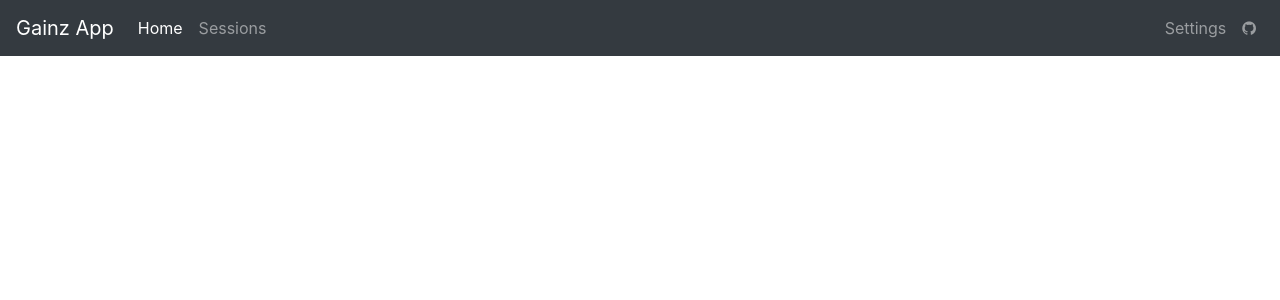
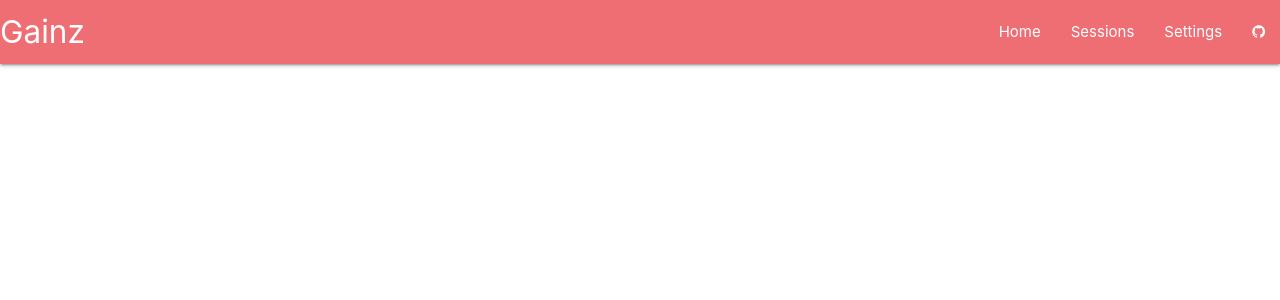
Before and after one commit to jandrew89/gainz-client, an Angular app: page /home in a window 1280 px wide. Shown: the top 300 px of the page. Built offline with nearby package versions, Linux system fonts and the light colour scheme.

Commit message:
updates to cards selects and dates

```diff
--- a/angular.json
+++ b/angular.json
@@ -25,9 +25,13 @@
             ],
             "styles": [
               "src/styles.css",
-              "node_modules/ngx-toastr/toastr.css"
+              "node_modules/ngx-toastr/toastr.css",
+              "node_modules/materialize-css/dist/css/materialize.css"
             ],
-            "scripts": []
+            "scripts": [
+              "node_modules/jquery/dist/jquery.js",
+              "node_modules/hammerjs/hammer.js",
+              "node_modules/materialize-css/dist/js/materialize.js"]
           },
           "configurations": {
             "production": {
--- a/package.json
+++ b/package.json
@@ -20,8 +20,11 @@
     "@angular/platform-browser-dynamic": "~8.2.14",
     "@angular/router": "~8.2.14",
     "@ng-bootstrap/ng-bootstrap": "^5.1.4",
-    "bootstrap": "^4.4.1",
+    "angular2-materialize": "^15.1.10",
     "font-awesome": "^4.7.0",
+    "hammerjs": "^2.0.8",
+    "jquery": "^2.2.4",
+    "materialize-css": "^1.0.0",
     "ngx-toastr": "^11.2.1",
     "rxjs": "~6.4.0",
     "tslib": "^1.10.0",
--- a/src/app/components/session/session-add/session-add.component.css
+++ b/src/app/components/session/session-add/session-add.component.css
@@ -0,0 +1,27 @@
+/* label color */
+.input-field label {
+    color: white;
+  }
+  /* label focus color */
+  .input-field input[type=text]:focus + label {
+    color: white;
+  }
+  /* label underline focus color */
+  .input-field input[type=text]:focus {
+    border-bottom: 1px solid white;
+    box-shadow: 0 1px 0 0 white;
+  }
+  /* valid color */
+  .input-field input[type=text].valid {
+    border-bottom: 1px solid white;
+    box-shadow: 0 1px 0 0 white;
+  }
+  /* invalid color */
+  .input-field input[type=text].invalid {
+    border-bottom: 1px solid white;
+    box-shadow: 0 1px 0 0 white;
+  }
+  /* icon prefix focus color */
+  .input-field .prefix.active {
+    color: white;
+  }
--- a/src/app/components/session/session-add/session-add.component.html
+++ b/src/app/components/session/session-add/session-add.component.html
@@ -1,3 +1,38 @@
+<div class="row">
+    <div class="col s12 m6">
+        <div class="card blue-grey darken-1">
+            <div class="card-content white-text">
+                <span class="card-title">{{sessionTitle}}</span>
+                <div class="row">
+                    <div class="input-field col s6">
+                        <input id="weight" type="text" style="color: #ffd8a6;" class="validate">
+                        <label for="weight">Weight</label>
+                    </div>
+                    <div class="input-field col s6">
+                        <select id="SessionTypeId" style="color: #ffd8a6;">
+                            <option value="" disabled selected>Select an Option</option>
+                            <option value="Push">Push</option>
+                            <option value="Pull">Pull</option>
+                            <option value="Legs">Legs</option>
+                        </select>
+                        <label for="sessiontype">Session Type</label>
+                    </div>
+                 </div>
+                 <div class="row">
+                    <div class="input-field col s12">
+                        <input id="sessiondate" type="text" style="color: #ffd8a6;" class="datepicker">
+                        <label for="sessiondate">Session Date</label>
+                    </div>
+                 </div>
+            </div>
+            <div class="card-action">
+                <a style="cursor: pointer;" (click)="saveSession()">Add</a>
+                <a style="cursor: pointer;" (click)="saveSession()">Delete</a>
+            </div>
+        </div>
+    </div>
+</div>
+<!--
 <div class="card">
     <div class="card-header" type="button"
     (click)="isCollapsed=!isCollapsed"
@@ -81,4 +116,4 @@
                        (resetAddActivity)="displayAddActivity=$event"
                        (newActivites)="onNewActivites($event)">
     </app-activity-list>
-</div>
+</div> -->
--- a/src/app/components/session/session-add/session-add.component.ts
+++ b/src/app/components/session/session-add/session-add.component.ts
@@ -1,4 +1,4 @@
-import { Component, OnInit } from '@angular/core';
+import { Component, OnInit, AfterViewInit } from '@angular/core';
 import { FormGroup, FormBuilder } from '@angular/forms';
 import { Session } from 'src/app/data/entities/session';
 import { Subscription } from 'rxjs';
@@ -6,7 +6,8 @@ import { ActivatedRoute } from '@angular/router';
 import { Activity } from 'src/app/data/entities/activity';
 import { SessionService } from 'src/app/data/services/session.service';
 import { ToastrService } from 'ngx-toastr';
-
+declare var M: any;
+declare var $: any;
 @Component({
   selector: 'app-session-add',
   templateUrl: './session-add.component.html',
@@ -30,6 +31,11 @@ export class SessionAddComponent implements OnInit {
     ) { }
 
   ngOnInit() {
+    $(document).ready(function(){
+      $('select').formSelect();
+      $('.datepicker').datepicker();
+    });
+
     this.sessionForm = this.formBuilder.group({
       weight: '',
       sessionDate: '',
@@ -54,6 +60,7 @@ export class SessionAddComponent implements OnInit {
       }
     )
   }
+
 
   saveSession(displayAddActivity: boolean = false): void {
 
@@ -144,6 +151,7 @@ export class SessionAddComponent implements OnInit {
     return [year, month, day].join('-');
   }
 
+
   private validateSessionType() {
     //if no session type selected blow up
 
--- a/src/app/components/session/sessions-list/sessions-list.component.html
+++ b/src/app/components/session/sessions-list/sessions-list.component.html
@@ -1,4 +1,4 @@
-<div class="card">
+<!-- <div class="card">
     <div class="card-header">
       <div>Past Sessions</div>
       <button class="btn btn-primary mr-3" [routerLink]="['/sessions/session-add/0/0/edit']">
@@ -32,4 +32,21 @@
           </table>
       </div>
     </div>
-</div>
+</div> -->
+
+<ul class="collection with-header">
+  <li class="collection-header">
+    <h4>Sessions</h4>
+    <a class="btn-floating btn-large waves-light red" [routerLink]="['/sessions/session-add/0/0/edit']"><i class="material-icons">add</i></a>
+  </li>
+  <li *ngFor="let session of sessions" class="collection-item avatar">
+        <i class="material-icons circle green"  [routerLink]="['/sessions/session-add/', session.id, session.sessionType, 'edit']" style="cursor: pointer;">description</i>
+        <span class="title">{{session.sessionType}}</span>
+        <p>{{session.weight}} <br/>
+          {{formatDate(session.sessionDate)}}
+        </p>
+        <a class="secondary-content">
+          <i class="material-icons">description</i>
+        </a>
+  </li>
+</ul>
--- a/src/app/components/ui/header/header.component.html
+++ b/src/app/components/ui/header/header.component.html
@@ -1,17 +1,13 @@
-<nav class="navbar navbar-dark bg-dark mb-5">
-    <a class="navbar-brand" href="/">Gainz App</a>
-    <div class="navbar-expand mr-auto">
-      <div class="navbar-nav">
-        <a class="nav-item nav-link active" routerLink="home" routerLinkActive="active">Home</a>
-        <a class="nav-item nav-link" routerLink="sessions">Sessions</a>
-      </div>
-    </div>
-    <div class="navbar-expand ml-auto navbar-nav">
-      <div class="navbar-nav">
-        <a class="nav-item nav-link" routerLink="settings">Settings</a>
-        <a class="nav-item nav-link" href="https://github.com/jc84moss" target="_blank">
+<nav>
+  <div class="nav-wrapper">
+    <a class="brand-logo left" href="/">Gainz</a>
+    <ul class="right hide-on-small-and-down">
+      <li><a routerLink="home" routerLinkActive="active">Home</a></li>
+      <li><a routerLink="sessions">Sessions</a></li>
+      <li><a routerLink="settings">Settings</a></li>
+      <li><a href="https://github.com/jc84moss" target="_blank">
           <i class="fa fa-github"></i>
-        </a>
-      </div>
+        </a></li>
+     </ul>
     </div>
   </nav>
--- a/src/index.html
+++ b/src/index.html
@@ -6,6 +6,7 @@
   <base href="/">
   <meta name="viewport" content="width=device-width, initial-scale=1">
   <link rel="icon" type="image/x-icon" href="favicon.ico">
+  <link href="http://fonts.googleapis.com/icon?family=Material+Icons" rel="stylesheet">
 </head>
 <body>
   <app-root></app-root>
--- a/src/styles.css
+++ b/src/styles.css
@@ -1,4 +1,3 @@
 /* You can add global styles to this file, and also import other style files */
 @import '~ngx-toastr/toastr';
-@import "~bootstrap/dist/css/bootstrap.css";
 @import "~font-awesome/css/font-awesome.css";
```
Also changed, not shown: 1 other file (tests, documents, lock files or other folders).
